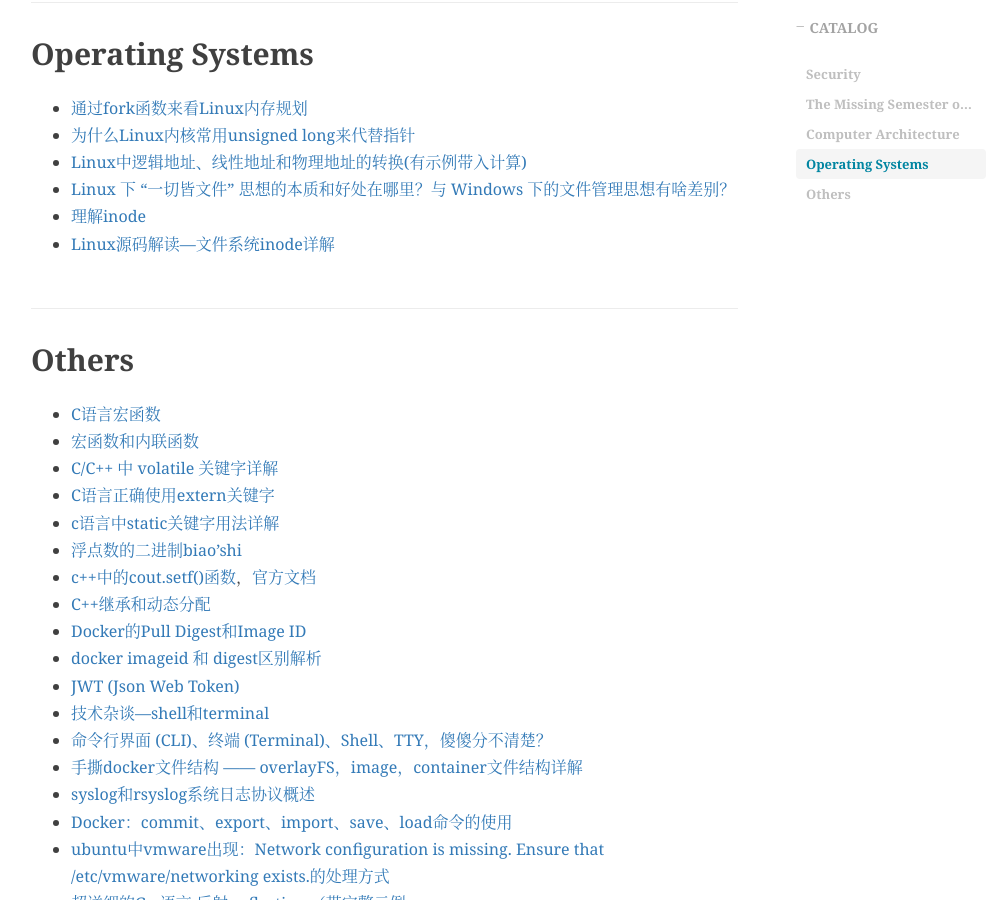
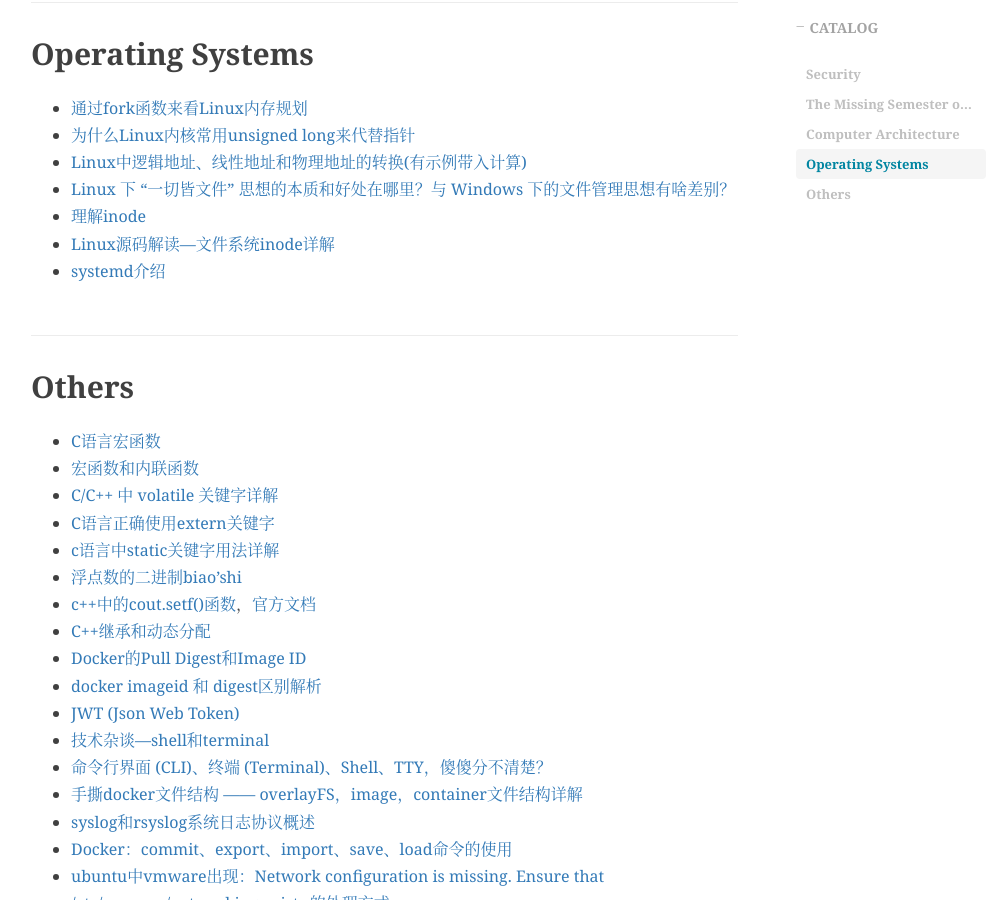
Before and after one commit to peng-yq/peng-yq.github.io, a Jekyll site: the page built from _posts/2022-10-04-good-blog-collection.md, in a window 1280 px wide and 900 px high, scrolled down 1213 px. Shown: the whole window, without its empty margins (234-1236 px from the left). Built offline with Jekyll 4.4.1, drawn with Linux system fonts in a browser that asks for light colours; nearby versions of some CDN libraries; comment, search, counter and statistics services are not loaded.

Commit message:
docs: add a link

```diff
--- a/_posts/2022-10-04-good-blog-collection.md
+++ b/_posts/2022-10-04-good-blog-collection.md
@@ -30,6 +30,7 @@ tags:
 - [Linux 下 “一切皆文件” 思想的本质和好处在哪里？与 Windows 下的文件管理思想有啥差别？](https://www.zhihu.com/question/25696682/answer/31595790)
 - [理解inode](https://www.ruanyifeng.com/blog/2011/12/inode.html)
 - [Linux源码解读—文件系统inode详解](https://www.cnblogs.com/theseventhson/p/15622853.html)
+- [systemd介绍](https://fugangqiang.github.io/posts/linux/systemd%E4%BB%8B%E7%BB%8D.html)
 
 ## Others
 
```
